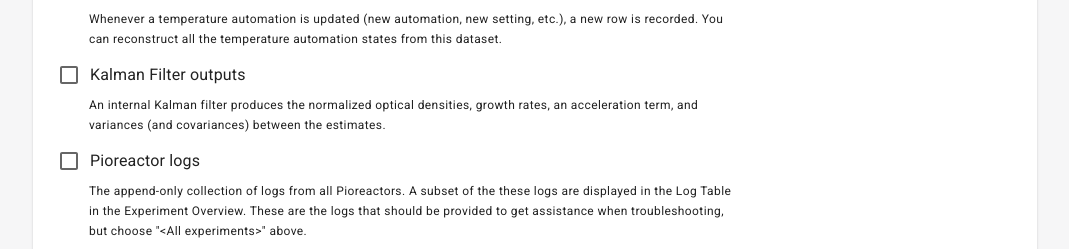
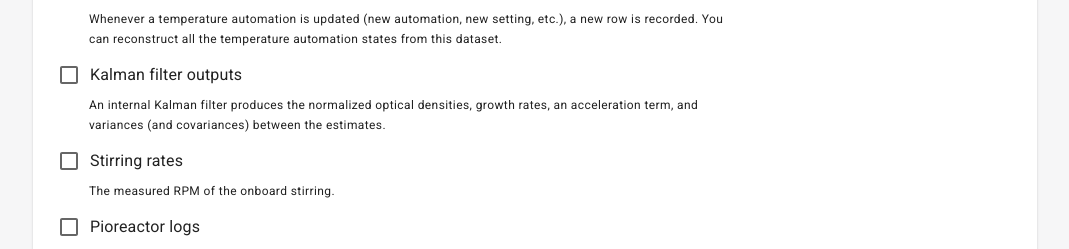
Before and after one commit to Pioreactor/pioreactorui, a React (Create React App) app in the folder client/: page /export-data in a window 1280 px wide. Shown: the part 1134-1383 px from the top of the page, without its empty margins (211-1280 px from the left). Built offline with nearby package versions, Linux system fonts and the light colour scheme; no server answers.

Commit message:
adding stirring RPM to export data

```diff
--- a/client/src/ExportData.jsx
+++ b/client/src/ExportData.jsx
@@ -193,10 +193,18 @@ const CheckboxesGroup = (props) => {
 
           <FormControlLabel
             control={<Checkbox checked={props.isChecked.kalman_filter_outputs} onChange={props.handleChange} name="kalman_filter_outputs" />}
-            label="Kalman Filter outputs"
+            label="Kalman filter outputs"
           />
           <Typography variant="caption" className={classes.caption} gutterBottom>
             An internal Kalman filter produces the normalized optical densities, growth rates, an acceleration term, and variances (and covariances) between the estimates.
+          </Typography>
+
+          <FormControlLabel
+            control={<Checkbox checked={props.isChecked.stirring_rates} onChange={props.handleChange} name="stirring_rates" />}
+            label="Stirring rates"
+          />
+          <Typography variant="caption" className={classes.caption} gutterBottom>
+            The measured RPM of the onboard stirring.
           </Typography>
 
           <FormControlLabel
@@ -234,6 +242,7 @@ function ExportDataContainer() {
       led_automation_settings: false,
       temperature_automation_settings: false,
       kalman_filter_outputs: false,
+      stirring_rates: false,
       temperature_readings: false
     }
   });
```
Also changed, not shown: 12 other files (tests, documents, lock files or other folders).
